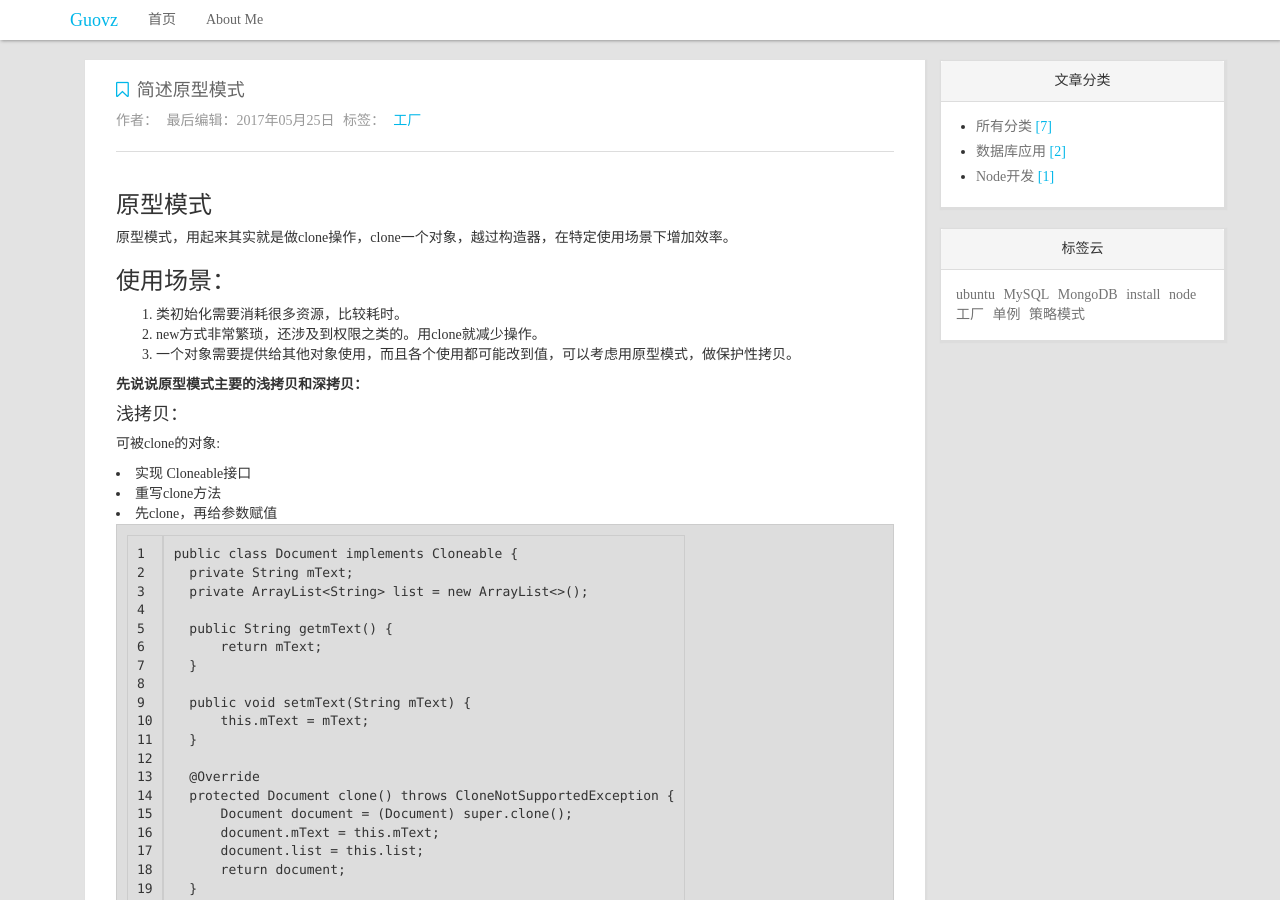
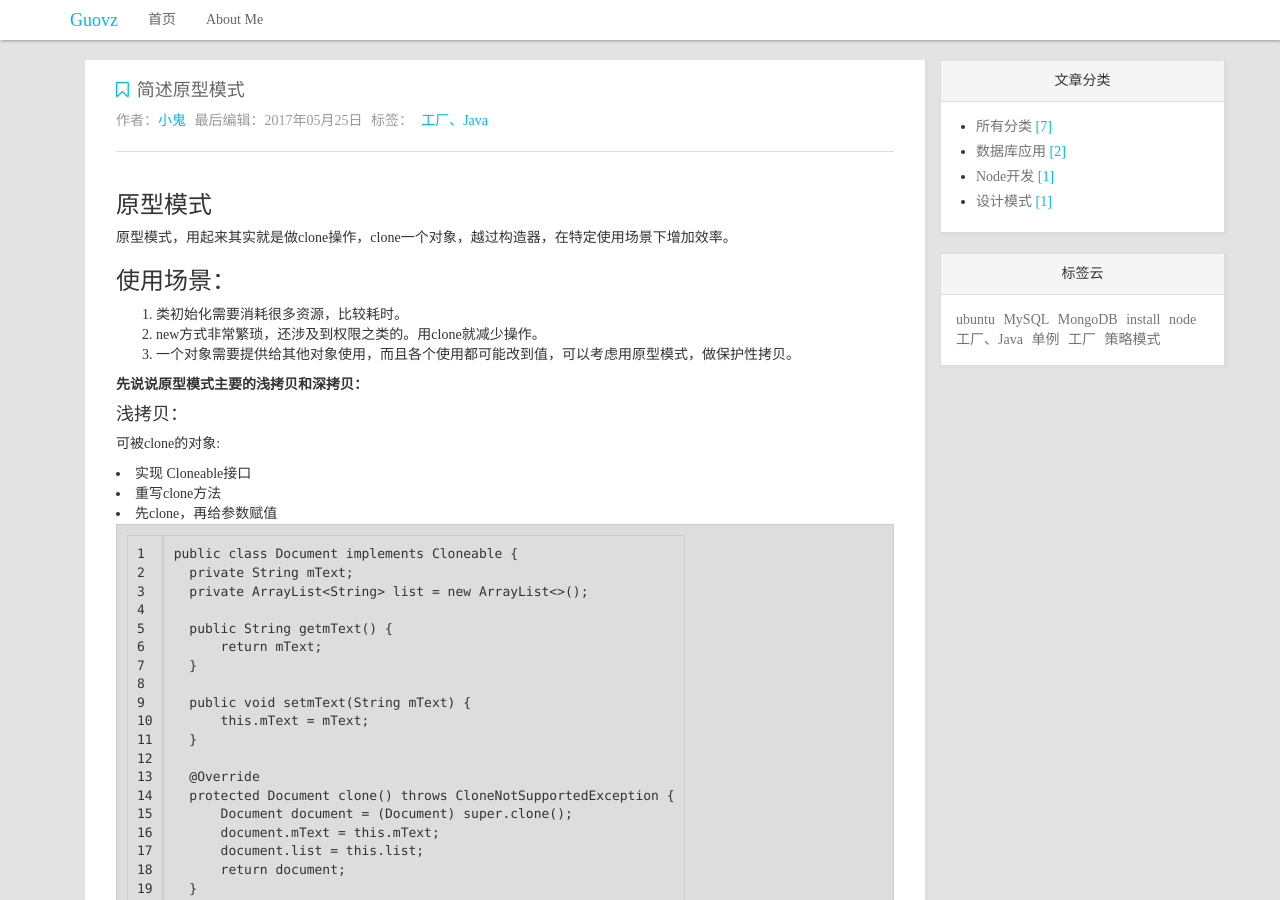
Before and after one commit to nxSin/nxSin.github.io, a Jekyll site: the page built from _posts/2017-05-25-原型模式.md, in a window 1280 px wide and 900 px high. Built offline with Jekyll 4.4.1, drawn with Linux system fonts in a browser that asks for light colours; nearby versions of some CDN libraries; comment, search, counter and statistics services are not loaded.

Commit message:
xin
添加标签和分类

```diff
--- a/_posts/2017-05-25-原型模式.md
+++ b/_posts/2017-05-25-原型模式.md
@@ -3,8 +3,10 @@
 layout: post
 title: 简述原型模式
 date: 2017-05-25
-tags: 工厂
+categories: [设计模式]
+tags: [工厂、Java]
 description: 原型模式可能用得没那么多，但是在特定场景下是可以增加效率的。
+author: 小鬼
 
 ---
 
```
